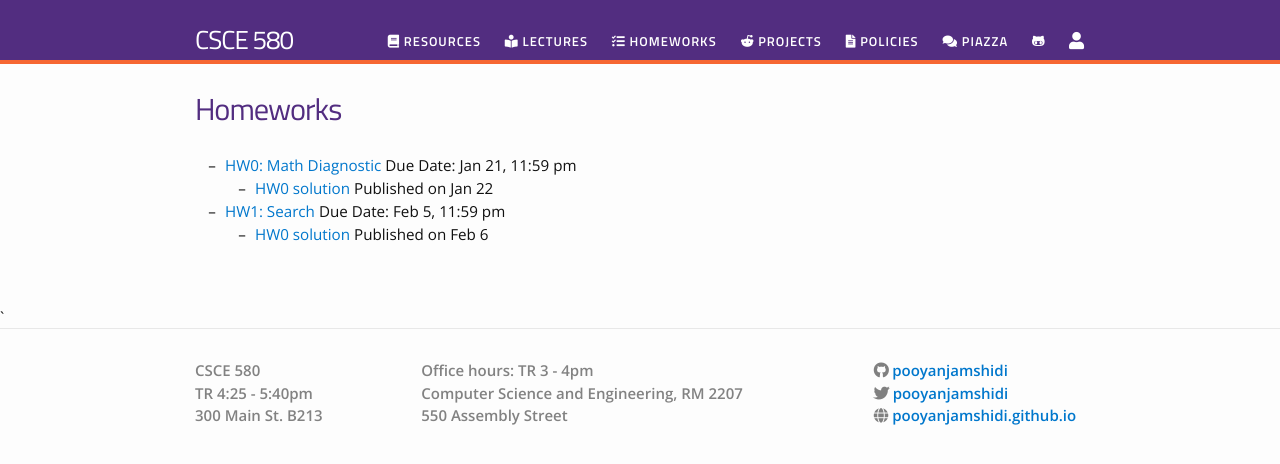
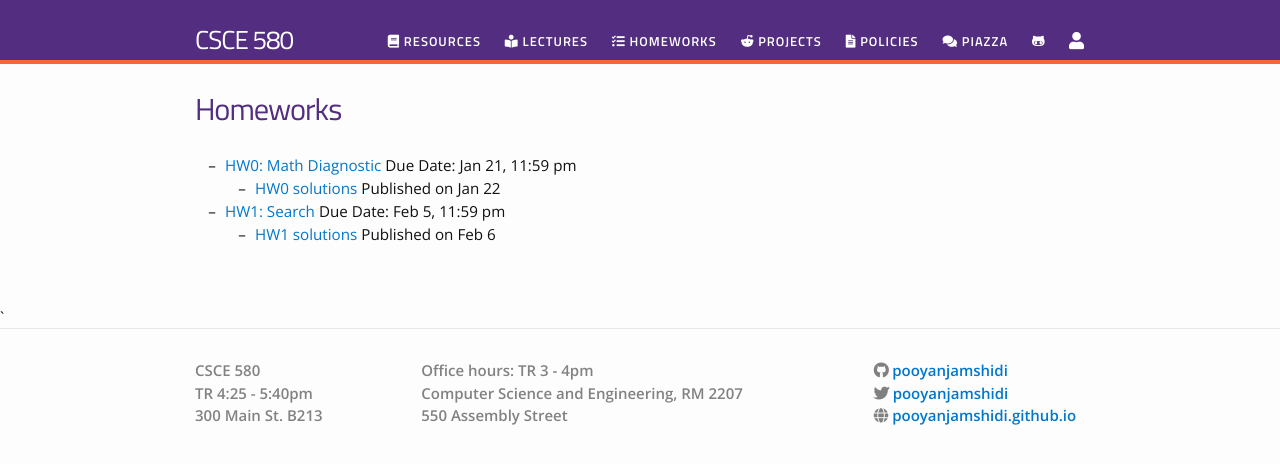
Before and after one commit to stephenvolpe/csce580, a Jekyll site: the page built from homeworks.md, in a window 1280 px wide. Shown: the top 464 px of the page. Built offline with Jekyll 4.4.1, drawn with Linux system fonts in a browser that asks for light colours; nearby versions of some CDN libraries.

Commit message:
added solution for hw1

```diff
--- a/homeworks.md
+++ b/homeworks.md
@@ -6,7 +6,7 @@ permalink: /homeworks/
 
 * [HW0: Math Diagnostic](https://github.com/pooyanjamshidi/csce580/tree/master/homeworks/hw0)
   Due Date: Jan 21, 11:59 pm
-  - [HW0 solution](https://github.com/pooyanjamshidi/csce580/tree/master/homeworks/hw0) Published on Jan 22
+  - [HW0 solutions](https://github.com/pooyanjamshidi/csce580/tree/master/homeworks/hw0) Published on Jan 22
 * [HW1: Search](https://github.com/pooyanjamshidi/csce580/tree/master/homeworks/hw1)
   Due Date: Feb 5, 11:59 pm
-  - [HW0 solution](https://github.com/pooyanjamshidi/csce580/tree/master/homeworks/hw1) Published on Feb 6
+  - [HW1 solutions](https://github.com/pooyanjamshidi/csce580/tree/master/homeworks/hw1) Published on Feb 6
```
